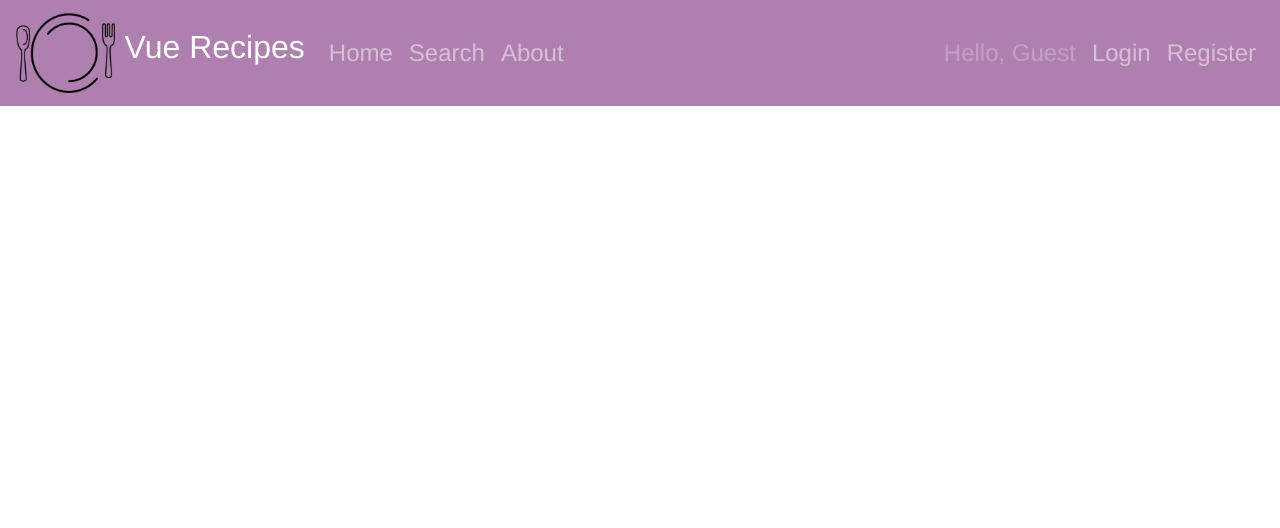
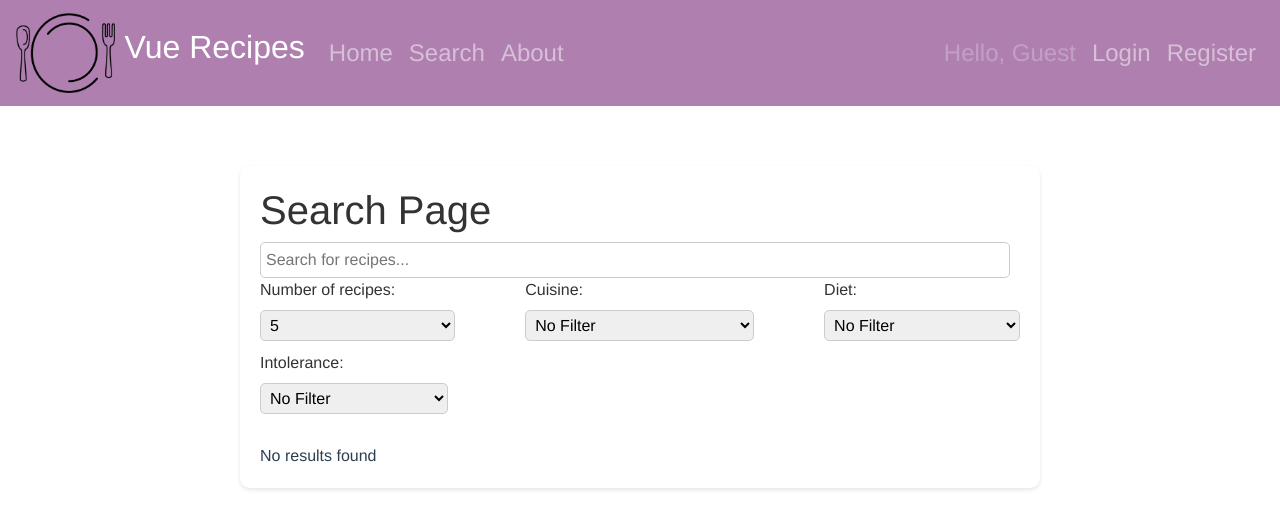
Before and after one commit to WED-2023/assignment2-1-318287810_322823261, a Vue app: page /#/search in a window 1280 px wide. Shown: the top 528 px of the page. Built offline with nearby package versions, Linux system fonts and the light colour scheme.

Commit message:
Update SearchPage.vue

```diff
--- a/src/pages/SearchPage.vue
+++ b/src/pages/SearchPage.vue
@@ -1,84 +1,164 @@
-body {
-  font-family: 'Arial',Helvetica, sans-serif;
-  margin: 0;
-  padding: 0;
-  box-sizing: border-box;
-  background-color: #b6a6c9 ;
+<template>
+  <div class="container">
+    <h1 class="title">Search Page</h1>
+    <div class="search-controls">
+      <input
+        v-model="searchQuery"
+        type="text"
+        placeholder="Search for recipes..."
+      />
+      <div>
+        <label for="numberOfRecipes">Number of recipes:</label>
+        <select v-model="numberOfRecipes">
+          <option value="5">5</option>
+          <option value="10">10</option>
+          <option value="15">15</option>
+        </select>
+      </div>
+      <div>
+        <label for="selectedCuisine">Cuisine:</label>
+        <select v-model="selectedCuisine">
+          <option value="">No Filter</option>
+          <option v-for="cuisine in cuisines" :key="cuisine" :value="cuisine">{{ cuisine }}</option>
+        </select>
+      </div>
+      <div>
+        <label for="selectedDiet">Diet:</label>
+        <select v-model="selectedDiet">
+          <option value="">No Filter</option>
+          <option v-for="diet in diets" :key="diet" :value="diet">{{ diet }}</option>
+        </select>
+      </div>
+      <div>
+        <label for="selectedIntolerance">Intolerance:</label>
+        <select v-model="selectedIntolerance">
+          <option value="">No Filter</option>
+          <option v-for="intolerance in intolerances" :key="intolerance" :value="intolerance">{{ intolerance }}</option>
+        </select>
+      </div>
+    </div>
+    <div class="search-results">
+      <div v-if="searchResults.length === 0">No results found</div>
+      <div v-else>
+        <div v-for="recipe in searchResults" :key="recipe.id" class="recipe-item">
+          <img :src="recipe.image" :alt="recipe.title" @click="showRecipeDetails(recipe.id)" />
+          <div class="recipe-info">
+            <h3>{{ recipe.title }}</h3>
+            <p>Ready in {{ recipe.readyInMinutes }} minutes</p>
+            <p>Likes: {{ recipe.popularity }}</p>
+            <button @click="viewDetails(recipe.id)">View Details</button>
+          </div>
+        </div>
+      </div>
+    </div>
+  </div>
+</template>
+
+<script>
+import { mockSearchRecipes } from "../services/recipes.js";
+import cuisines from "../assets/mocks/cuisines.json";
+import diets from "../assets/mocks/diets.json";
+import intolerances from "../assets/mocks/intolerances.json";
+import RecipePreviewList from '@/components/RecipePreviewList.vue';
+import { searchRecipes, fetchRandomRecipesFromServer } from '../services/recipes';
+
+export default {
+  data() {
+    return {
+      searchQuery: this.$root.store.lastSearchQuery || '',
+      numberOfRecipes: 5,
+      selectedCuisine: '',
+      selectedDiet: '',
+      selectedIntolerance: '',
+      cuisines,
+      diets,
+      intolerances,
+      searchResults: []
+    };
+  },
+  methods: {
+    async searchRecipes() {
+        try {
+          const response = await searchRecipes(
+            this.searchQuery,
+            this.selectedCuisine,
+            this.selectedDiet,
+            this.selectedIntolerance,
+            parseInt(this.numberOfRecipes)
+          );
+          console.log('Recipes found from SerchPage.vue:', response);
+
+          this.searchResults = response;
+          console.log("this.searchResults in searchPage.vue: ", this.searchResults);
+        } catch (error) {
+          console.error('Failed to search recipes:', error);
+          alert('Failed to search recipes. Please try again.');
+        }
+      },
+      viewDetails(recipeId) {
+        this.$router.push({ name: 'recipe', params: { id: recipeId } });
+      },
+  },
+  watch: {
+    searchQuery: 'searchRecipes',
+    numberOfRecipes: 'searchRecipes',
+    selectedCuisine: 'searchRecipes',
+    selectedDiet: 'searchRecipes',
+    selectedIntolerance: 'searchRecipes',
+    // sortBy: 'searchRecipes'
+  },
+  created() {
+    if (this.$root.store.username && this.$root.store.lastSearchQuery) {
+      this.searchQuery = this.$root.store.lastSearchQuery;
+      this.searchRecipes();
+    }
+    // this.fetchRandomRecipes();
+  }
+};
+</script>
+
+<style scoped>
+.container {
+  max-width: 800px;
+  margin: 0 auto;
+  padding: 20px;
 }
 
-h1, h2, h3, h4, h5, h6 {
-  color: #333;
-}
-
-.container {
-  max-width: 1200px;
-  margin: 0 auto;
-  padding: 20px;
-  background-color: #fff;
-  border-radius: 10px;
-  box-shadow: 0 2px 4px rgba(0, 0, 0, 0.1);
-}
-
-button {
-  background-color: #4a3058;
-  color: white;
-  border: none;
-  padding: 10px 20px;
-  cursor: pointer;
-  border-radius: 5px;
-  transition: background-color 0.3s;
-}
-
-button:hover {
-  background-color: #4a3058;
-}
-
-input, select, textarea {
-  width: 100%;
-  padding: 10px;
-  margin: 10px 0;
-  box-sizing: border-box;
-  border-radius: 5px;
-  border: 1px solid #ccc;
-}
-
-input:focus, select:focus, textarea:focus {
-  border-color: #7372c6;
-  outline: none;
-}
-
-label {
-  display: block;
-  margin-bottom: 5px;
-  color: #333;
-}
-
-.form-group {
+.search-controls {
+  display: flex;
+  flex-wrap: wrap;
+  justify-content: space-between;
   margin-bottom: 20px;
 }
 
-.b-form-invalid-feedback {
-  color: #d9534f;
-  margin-top: 5px;
+.search-controls > div {
+  margin-bottom: 10px;
 }
 
-.b-alert {
-  margin-top: 20px;
+.search-controls input, .search-controls select {
+  padding: 5px;
+  margin-right: 10px;
 }
 
-button:focus {
-  outline: 3px solid #42a5b9;
+.search-results {
+  display: flex;
+  flex-direction: column;
 }
 
-a {
-  color: #4e4794;
-  text-decoration: none;
+.recipe-item {
+  display: flex;
+  align-items: center;
+  margin-bottom: 10px;
 }
 
-a:hover {
-  text-decoration: underline;
+.recipe-item img {
+  width: 100px;
+  height: 100px;
+  object-fit: cover;
+  cursor: pointer;
 }
 
-.text-center {
-  text-align: center;
+.recipe-info {
+  margin-left: 10px;
 }
+</style>
```
